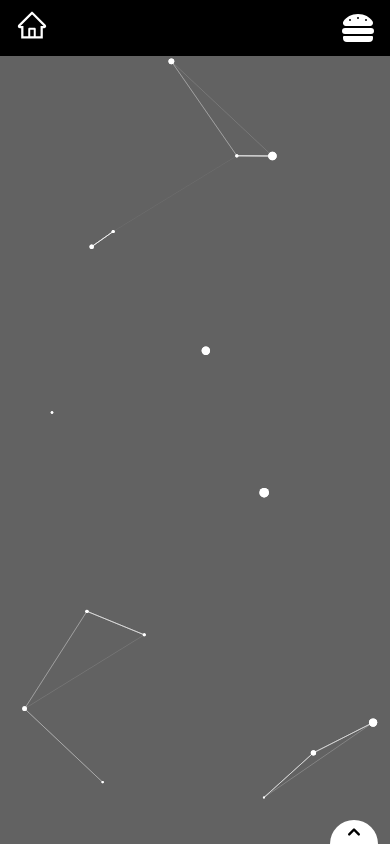
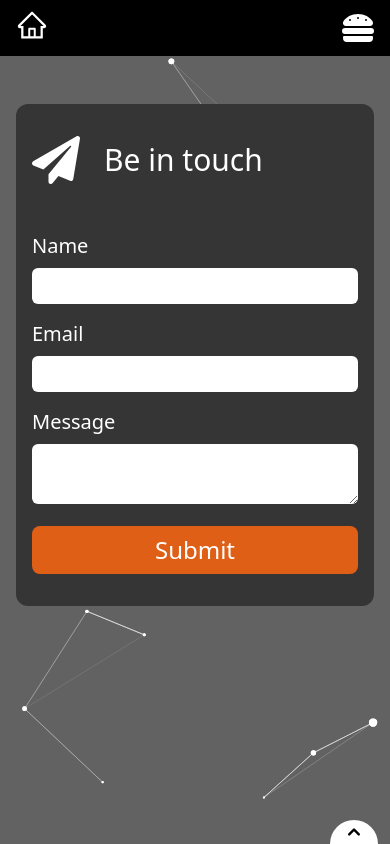
Before and after one commit to wojciech2000/portfolio-v2, a React (Create React App) app: page /contact in a window 390 px wide. Built offline with nearby package versions, Linux system fonts and the light colour scheme.

Commit message:
style contact page

```diff
--- a/src/App.tsx
+++ b/src/App.tsx
@@ -7,6 +7,7 @@ import { routes } from "utilities/helpers/routes";
 import About from "components/about/About.component";
 import Skills from "components/skills/Skills.component";
 import Projects from "components/projects/Projects.component";
+import Contact from "components/contact/Contact.component";
 
 const App = () => (
   <div className="w-full min-h-screen bg-mainBg w-">
@@ -18,6 +19,7 @@ const App = () => (
         <Route path={routes.about} element={<About />} />
         <Route path={routes.skills} element={<Skills />} />
         <Route path={routes.projects} element={<Projects />} />
+        <Route path={routes.contact} element={<Contact />} />
       </Routes>
     </Router>
 
--- /dev/null
+++ b/src/components/contact/Contact.component.tsx
@@ -0,0 +1,50 @@
+import Container from "components/common/container/Container.component";
+import Text from "components/common/text/Text.component";
+import Title from "components/common/title/Title.component";
+import { FaPaperPlane } from "react-icons/fa";
+
+const Contact = () => {
+  return (
+    <Container>
+      <div className="bg-primary rounded-xl w-full px-4 py-8 md:max-w-5xl md:px-8 md:py-12">
+        <div className="flex items-center mb-12">
+          <FaPaperPlane className="text-white mr-6 w-12 h-12" />
+
+          <Title size="30">Be in touch</Title>
+        </div>
+
+        <form className="flex flex-col">
+          <div className="mb-4">
+            <label htmlFor="name" className="block mb-2">
+              <Text size="20">Name</Text>
+            </label>
+
+            <input type="text" id="name" className="w-full p-1.5 rounded-md md:w-1/3" />
+          </div>
+
+          <div className="mb-4">
+            <label htmlFor="email" className="block mb-2">
+              <Text size="20">Email</Text>
+            </label>
+
+            <input type="email" id="email" className="w-full p-1.5 rounded-md md:w-1/3" />
+          </div>
+
+          <div className="mb-4">
+            <label htmlFor="message" className="block mb-2">
+              <Text size="20">Message</Text>
+            </label>
+
+            <textarea id="message" className="w-full p-1.5 rounded-md" />
+          </div>
+
+          <button className="w-full bg-secondary py-2 rounded-lg mx-auto xs:w-72">
+            <Text size="24">Submit</Text>
+          </button>
+        </form>
+      </div>
+    </Container>
+  );
+};
+
+export default Contact;
--- a/tailwind.config.js
+++ b/tailwind.config.js
@@ -31,6 +31,9 @@ module.exports = {
       width: {
         fit: "fit-content",
       },
+      screens: {
+        xs: "568px",
+      },
     },
   },
   variants: {},
```
